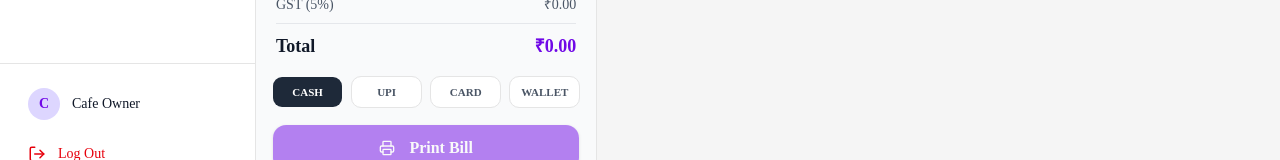
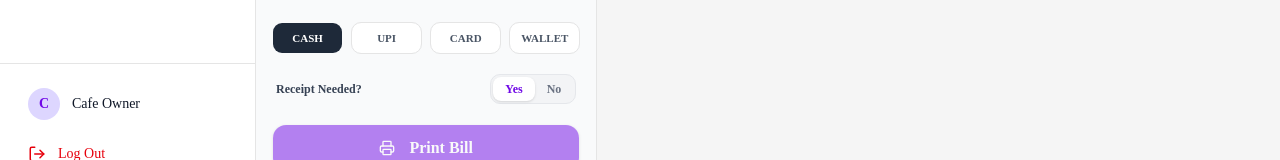
Before and after one commit to Dhruvil1308/WebBill-For-Cafe, a Next.js app: page /billing in a window 1280 px wide. Shown: the part 612-772 px from the top of the page. Built offline with nearby package versions, Linux system fonts and the light colour scheme; no server answers.

Commit message:
feat: replace receipt toggle with Yes/No buttons and add confetti animation

```diff
--- a/components/billing/CartPanel.tsx
+++ b/components/billing/CartPanel.tsx
@@ -9,12 +9,14 @@ import { toast } from 'sonner'
 import type { OrderType, PaymentMethod } from '@/store/cartStore'
 import { printWithQZTray, PrintBillData } from '@/lib/qzPrinter'
 import { format } from 'date-fns'
+import confetti from 'canvas-confetti'
 
 export function CartPanel() {
   const cart = useCartStore()
 
   const [cafeDetails, setCafeDetails] = useState<any>(null)
   const [isCheckingOut, setIsCheckingOut] = useState(false)
+  const [receiptNeeded, setReceiptNeeded] = useState(true)
 
   // Fetch active cafe details on mount for branding on printed bills
   useEffect(() => {
@@ -70,6 +72,19 @@ export function CartPanel() {
 
       const savedBill = await res.json()
 
+      if (!receiptNeeded) {
+        // Just save to db, show confetti and skip printing
+        confetti({
+          particleCount: 150,
+          spread: 70,
+          origin: { y: 0.6 },
+          colors: ['#7c3aed', '#10b981', '#f59e0b', '#3b82f6'],
+        })
+        toast.success('Bill saved successfully!')
+        cart.clearCart()
+        return
+      }
+
       // 2. Check for configured Windows printer name
       const printerName = localStorage.getItem('qz_printer_name')
 
@@ -118,6 +133,12 @@ export function CartPanel() {
 
       if (printResult.success) {
         toast.success('Receipt printed!', { id: 'qz-print' })
+        confetti({
+          particleCount: 100,
+          spread: 60,
+          origin: { y: 0.6 },
+          colors: ['#7c3aed', '#10b981', '#3b82f6'],
+        })
       } else {
         toast.error(`Print failed: ${printResult.error}`, {
           id: 'qz-print',
@@ -267,13 +288,41 @@ export function CartPanel() {
           ))}
         </div>
 
+        <div className="flex items-center justify-between px-1 py-1">
+          <label className="text-xs font-semibold text-gray-700">
+            Receipt Needed?
+          </label>
+          <div className="flex bg-gray-100 p-0.5 rounded-lg border border-gray-200">
+            <button
+              onClick={() => setReceiptNeeded(true)}
+              className={`px-3 py-1 text-xs font-bold rounded-md transition-all ${
+                receiptNeeded
+                  ? 'bg-white text-violet-700 shadow-sm'
+                  : 'text-gray-500 hover:text-gray-700'
+              }`}
+            >
+              Yes
+            </button>
+            <button
+              onClick={() => setReceiptNeeded(false)}
+              className={`px-3 py-1 text-xs font-bold rounded-md transition-all ${
+                !receiptNeeded
+                  ? 'bg-white text-violet-700 shadow-sm'
+                  : 'text-gray-500 hover:text-gray-700'
+              }`}
+            >
+              No
+            </button>
+          </div>
+        </div>
+
         <Button
           className="w-full bg-violet-700 hover:bg-violet-800 text-base font-bold h-12 rounded-xl shadow-sm transition-all"
           disabled={cart.items.length === 0 || isCheckingOut}
           onClick={handleCheckout}
         >
-          <Printer className="mr-2" size={20} />
-          {isCheckingOut ? 'Printing...' : 'Print Bill'}
+          {receiptNeeded ? <Printer className="mr-2" size={20} /> : <Store className="mr-2" size={20} />}
+          {isCheckingOut ? (receiptNeeded ? 'Printing...' : 'Saving...') : (receiptNeeded ? 'Print Bill' : 'Save Order')}
         </Button>
       </div>
     </div>
--- a/package.json
+++ b/package.json
@@ -24,6 +24,7 @@
     "@supabase/ssr": "^0.10.3",
     "@supabase/supabase-js": "^2.105.4",
     "@types/uuid": "^10.0.0",
+    "canvas-confetti": "^1.9.4",
     "class-variance-authority": "^0.7.1",
     "clsx": "^2.1.1",
     "date-fns": "^4.1.0",
@@ -45,6 +46,7 @@
   },
   "devDependencies": {
     "@tailwindcss/postcss": "^4",
+    "@types/canvas-confetti": "^1.9.0",
     "@types/node": "^20.19.41",
     "@types/pg": "^8.20.0",
     "@types/react": "^19",
```
Also changed, not shown: 1 other file (tests, documents, lock files or other folders).
